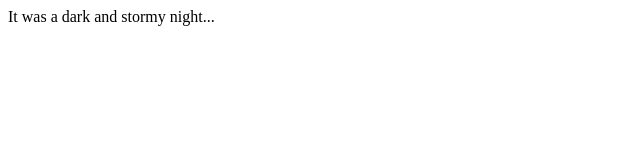
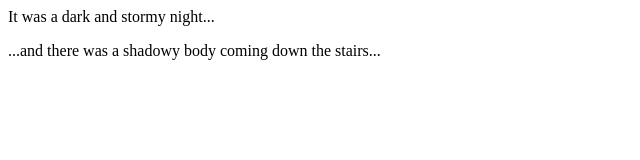
Before and after one commit to kianatriescode/fireside-story, a plain HTML site: page index.html in a window 1280 px wide. Shown: the whole page, without its empty margins (0-640 px from the left). Drawn offline with Linux system fonts and the light colour scheme.

Commit message:
added second line to story

```diff
--- a/index.html
+++ b/index.html
@@ -1,5 +1,6 @@
 <html>
   <body>
     <p>It was a dark and stormy night...</p>
+    <p>...and there was a shadowy body coming down the stairs...</p>
   </body>
 </html>
```
